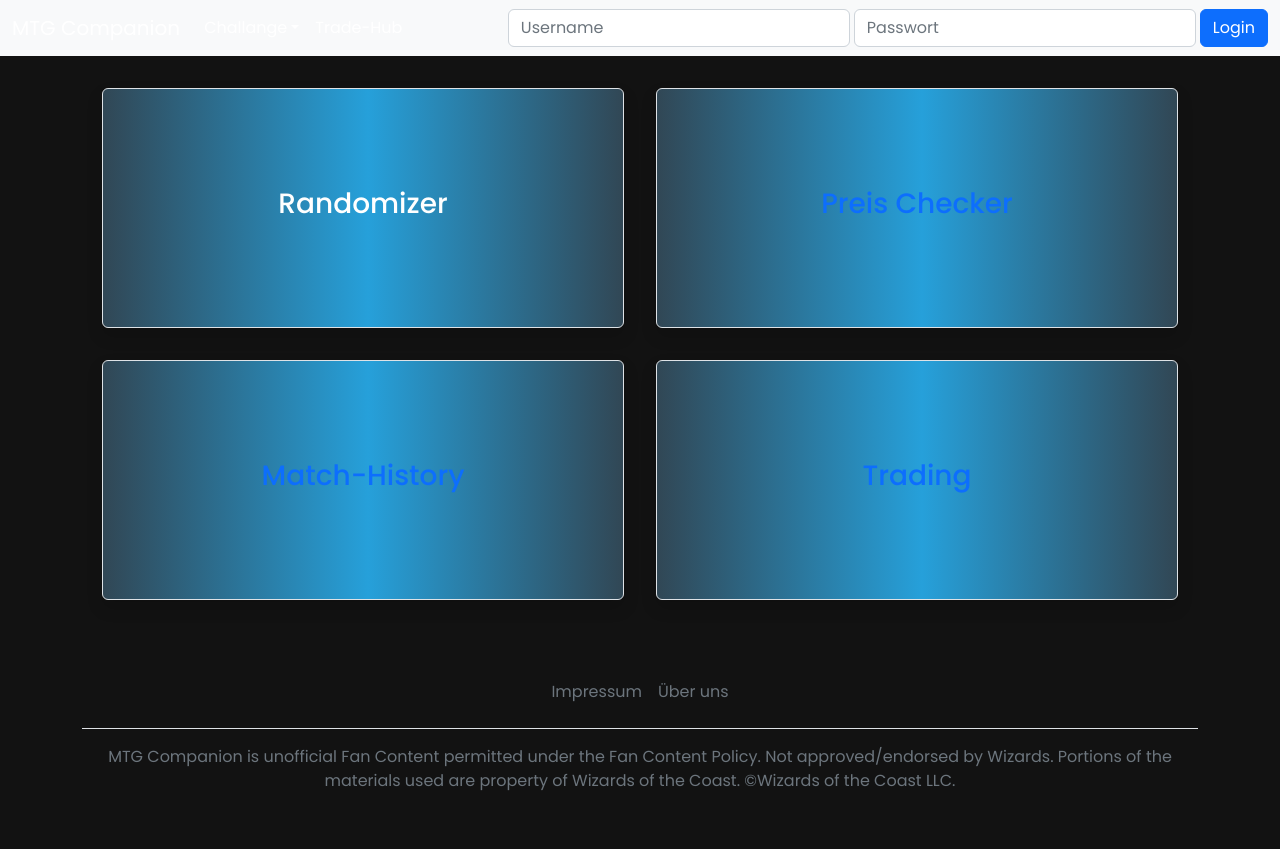
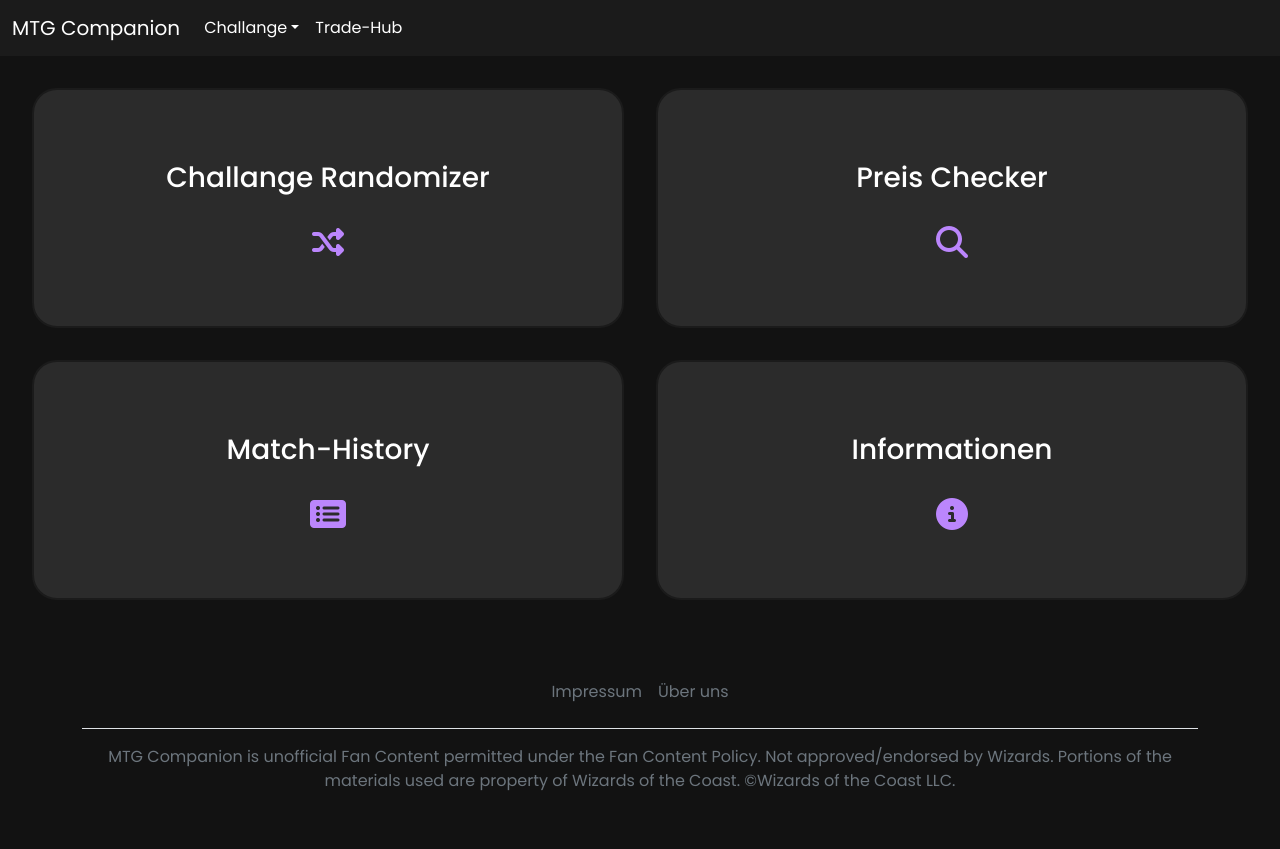
Before and after one commit to dev-lukas/mtg, a PHP site: page / in a window 1280 px wide. Run offline with PHP 8.4, Linux system fonts and the light colour scheme.

Commit message:
updated dark theme and ui through most of the site

```diff
--- a/history.html
+++ b/history.html
@@ -9,7 +9,7 @@
     <link href="mtgcompanion.css" rel="stylesheet">
     <script src="https://cdn.jsdelivr.net/npm/bootstrap@5.2.3/dist/js/bootstrap.bundle.min.js"></script>
 </head>
-<body>
+<body class="d-flex flex-column min-vh-100">
     <nav class="navbar navbar-expand-sm static-top bg-light">
         <div class="container-fluid">
             <a class="navbar-brand" href="index.html">MTG Companion</a>
@@ -21,8 +21,8 @@
                     <li class="nav-item dropdown">
                         <a class="nav-link dropdown-toggle active" href="randomizer.html" role="button" data-bs-toggle="dropdown">Challange</a>
                         <ul class="dropdown-menu">
+                            <li><a class="dropdown-item" href="information.html">Informationen</a></li>
                             <li><a class="dropdown-item" href="randomizer.html">Challange Randomizer</a></li>
-                            <li><a class="dropdown-item active" href="history.html">Match History</a></li>
                             <li><a class="dropdown-item" href="upgrade.html">Upgrade Preis Checker</a></li>
                         </ul>
                     </li>
@@ -287,7 +287,7 @@
             </tbody>
         </table>
     </div>
-    <div class="container">
+    <div class="container mt-auto">
         <footer class="py-3 my-4">
           <ul class="nav justify-content-center border-bottom pb-3 mb-3">
             <li class="nav-item"><a href="#" class="nav-link px-2 text-muted">Impressum</a></li>
--- a/index.html
+++ b/index.html
@@ -9,8 +9,8 @@
     <link href="mtgcompanion.css" rel="stylesheet">
     <script src="https://cdn.jsdelivr.net/npm/bootstrap@5.2.3/dist/js/bootstrap.bundle.min.js"></script>
 </head>
-<body>
-    <nav class="navbar navbar-expand-sm static-top bg-light">
+<body class="d-flex flex-column min-vh-100">
+    <nav class="navbar navbar-expand-sm static-top navbar-dark">
         <div class="container-fluid">
             <a class="navbar-brand active" href="index.html">MTG Companion</a>
             <button class="navbar-toggler" type="button" data-bs-toggle="collapse" data-bs-target="#collapNavbar">
@@ -21,8 +21,8 @@
                     <li class="nav-item dropdown">
                         <a class="nav-link dropdown-toggle" href="randomizer.html" role="button" data-bs-toggle="dropdown">Challange</a>
                         <ul class="dropdown-menu">
+                            <li><a class="dropdown-item" href="information.html">Informationen</a></li>
                             <li><a class="dropdown-item" href="randomizer.html">Challange Randomizer</a></li>
-                            <li><a class="dropdown-item" href="history.html">Match History</a></li>
                             <li><a class="dropdown-item" href="upgrade.html">Upgrade Preis Checker</a></li>
                         </ul>
                     </li>
@@ -30,39 +30,36 @@
                         <a class="nav-link" href="trading.html">Trade-Hub</a>
                     </li>
                 </ul>
-                <form class="d-flex align-content-end">
-                    <input class="form-control me-1" type="text" placeholder="Username">
-                    <input class="form-control me-1" type="password" placeholder="Passwort">
-                    <button class="btn btn-primary" type="button">Login</button>
-                </form>
             </div>
         </div>
     </nav>
-    <div class="container p-3 row mx-auto text-center">
-        <div class="col-6 p-3 d-flex justify-content-center align-items-stretch">
-            <a class="container linkbox mx-auto d-flex border rounded shadow justify-content-center align-items-center text-decoration-none" href="randomizer.html">
-                <div class="">
-                    <h3>Randomizer</h3>
-                </div>
+    <div class="container-fluid p-3 row mx-auto text-center">
+        <div class="col-12 col-md-6 p-3 d-flex justify-content-center align-items-stretch">
+            <a class="landing-tile d-flex container linkbox mx-auto d-flex justify-content-center align-items-center text-decoration-none" href="randomizer.html">
+                <h3 class="landing-title">Challange Randomizer</h3>
+                <i class="landing-icon fa-solid fa-shuffle fa-2xl"></i>
             </a>
         </div>
-        <div class="col-6 p-3 d-flex justify-content-center align-items-stretch">
-            <div class="container linkbox mx-auto d-flex border rounded shadow justify-content-center align-items-center">
-                <h3><a class="text-decoration-none" href="upgrade.html">Preis Checker</a></h3>
-            </div>
+        <div class="col-12 col-md-6 p-3 d-flex justify-content-center align-items-stretch">
+            <a class="landing-tile d-flex container linkbox mx-auto d-flex justify-content-center align-items-center text-decoration-none" href="upgrade.html">
+                <h3 class="landing-title">Preis Checker</h3>
+                <i class="landing-icon fa-solid fa-magnifying-glass fa-2xl"></i>
+            </a>
         </div>
-        <div class="col-6 p-3 d-flex justify-content-center align-items-stretch">
-            <div class="container linkbox mx-auto d-flex border rounded shadow justify-content-center align-items-center">
-                <h3><a class="text-decoration-none" href="history.html">Match-History</a></h3>
-            </div>
+        <div class="col-12 col-md-6 p-3 d-flex justify-content-center align-items-stretch">
+            <a class="landing-tile d-flex container linkbox mx-auto d-flex justify-content-center align-items-center text-decoration-none" href="history.html">
+                <h3 class="landing-title">Match-History</h3>
+                <i class="landing-icon fa-solid fa-rectangle-list fa-2xl"></i>
+            </a>
         </div>
-        <div class="col-6 p-3 d-flex justify-content-center align-items-stretch">
-            <div class="container linkbox mx-auto d-flex border rounded shadow justify-content-center align-items-center">
-                <h3><a class="text-decoration-none" href="trading.html">Trading</a></h3>
-            </div>
+        <div class="col-12 col-md-6 p-3 d-flex justify-content-center align-items-stretch">
+            <a class="landing-tile d-flex container linkbox mx-auto d-flex justify-content-center align-items-center text-decoration-none" href="information.html">
+                <h3 class="landing-title">Informationen</h3>
+                <i class="landing-icon fa-solid fa-circle-info fa-2xl"></i>
+            </a>
         </div>
     </div>
-    <div class="container">
+    <div class="container mt-auto">
         <footer class="py-3 my-4">
           <ul class="nav justify-content-center border-bottom pb-3 mb-3">
             <li class="nav-item"><a href="#" class="nav-link px-2 text-muted">Impressum</a></li>
--- a/mtgcompanion.css
+++ b/mtgcompanion.css
@@ -5,8 +5,6 @@
 }
 
 :root {
-  --mcard-height: 30vh;
-  --mcard-width: calc(var(--mcard-height) / 1.5);
   --grey-1: #121212;
   --grey-2: #1b1b1b;
   --grey-3: #2b2b2b;
@@ -14,6 +12,10 @@
   --grey-5: #4b4b4b;
   --accent-1: #BB86FC;
   --accent-2: #03DAC5;
+  --accent-3: #3700B3;
+  --error: #CF6679;
+  --mcard-height: 25vh;
+  --mcard-width: calc(var(--mcard-height) / 1.5);
 }
 
 body{
@@ -36,9 +38,26 @@
   color: white;
 }
 
+.navbar .dropdown-menu {
+  color: white;
+  background-color: var(--grey-3);
+}
+
+.navbar .dropdown-item {
+  color: white;
+}
+
+.navbar .dropdown-item:hover {
+  background-color: var(--grey-5);
+}
+
+.navbar .dropdown-item.active {
+  background-color: var(--accent-2);
+}
+
 ::selection{
-  color: #3b3b3b;
-  background: #664AFF;
+  color: var(--grey-5);
+  background: var(--accent-2);
 }
 
 .container-search{
@@ -161,23 +194,20 @@
 .mcard .description {
   font-size: 1em;
   position: absolute;
-  bottom: 10%;
+  padding-top: 5%;
+  padding-left: 5%;
+  padding-right: 5%;
   opacity: 0;
   transition: opacity 2s;
 }
 
-.fade {
-  opacity: 1 !important;
-}
-
-.hidden {
-  display: none;
-}
-
-.linkbox {
-  height: 30vh;
-  color: white;
-  background-image: linear-gradient(to right, #314755 0%, #26a0da  51%, #314755  100%)
+.mcard .points {
+  position: absolute;
+  border: 3px solid var(--grey-5);
+  border-radius: 5px;
+  width: 3vh;
+  bottom: 2%;
+  right: 2%;
 }
 
 .mcard::before {
@@ -229,3 +259,56 @@
     --rotate: 360deg;
   }
 }
+
+.fade {
+  opacity: 1 !important;
+}
+
+.hidden {
+  display: none;
+}
+
+.button-generate {
+  background-color: var(--grey-3);
+  width: 20vh;
+  height: 8vh;
+  border: 2px solid var(--grey-4);
+  border-radius: 15px;
+}
+
+.button-generate:hover {
+  border-color: var(--accent-2);
+}
+
+.reflink {
+  text-decoration: none;
+  color: var(--accent-2);
+}
+
+.reflink:hover {
+  color: var(--accent-3);
+}
+
+.landing-tile {
+  position: relative;
+  width: 100%;
+  height: 30vh;
+  border: 2px solid var(--grey-2);
+  border-radius: 25px;
+  background-color: var(--grey-3);
+}
+
+.landing-tile:hover {
+  border-color: var(--accent-2);
+}
+
+.landing-icon {
+  position: absolute;
+  bottom: 35%;
+  color: var(--accent-1);
+}
+
+.landing-title {
+  position: absolute;
+  top: 30%;
+}
```
Also changed, not shown: other parts of mtgcompanion.css (+41 -27 lines), challanges.json (+11 -0 lines), information.html (added, +94 -0 lines), randomizer.html (+10 -22 lines), trading.html (+5 -5 lines), upgrade.html (+11 -11 lines). Lines whose indentation alone changed are shown as unchanged.
